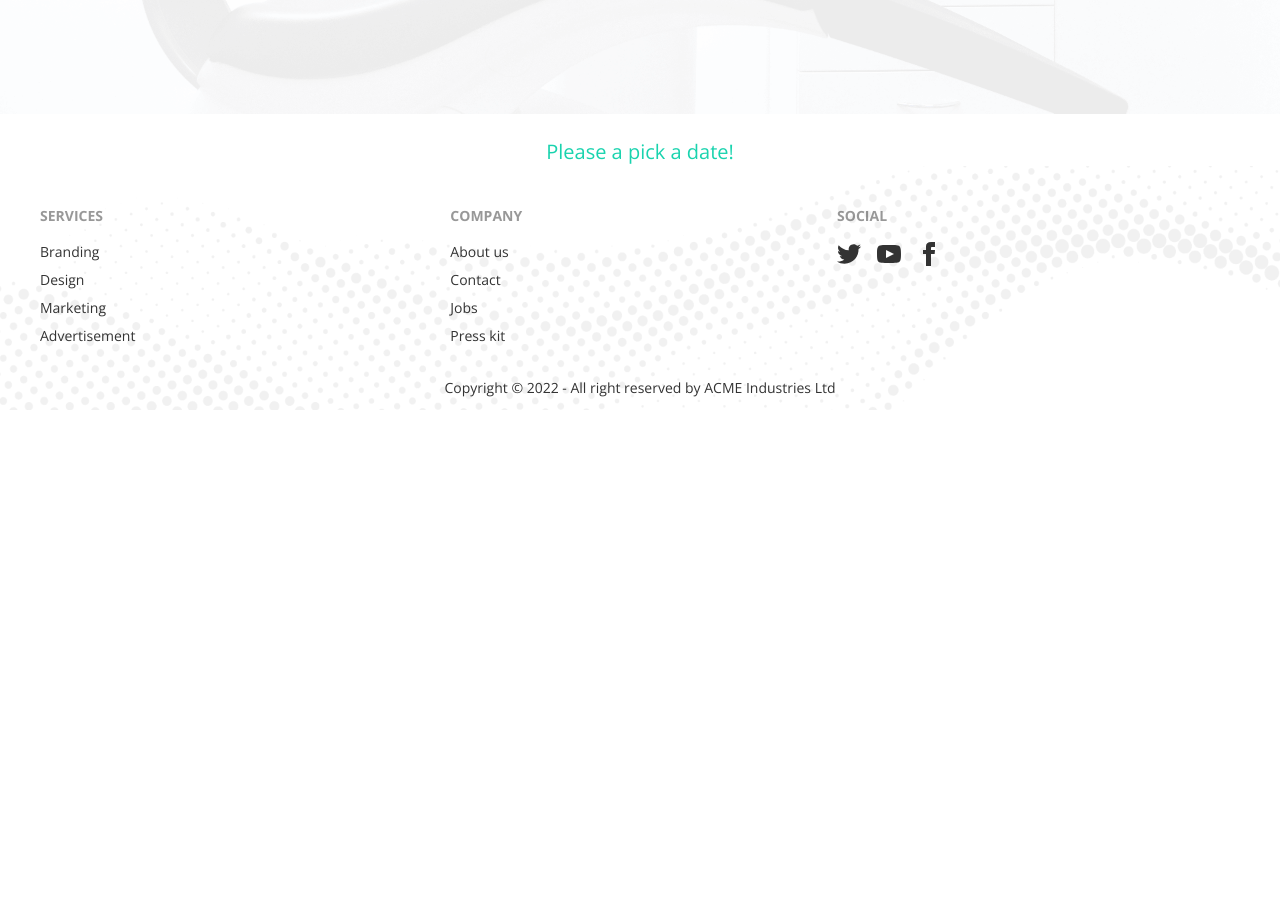
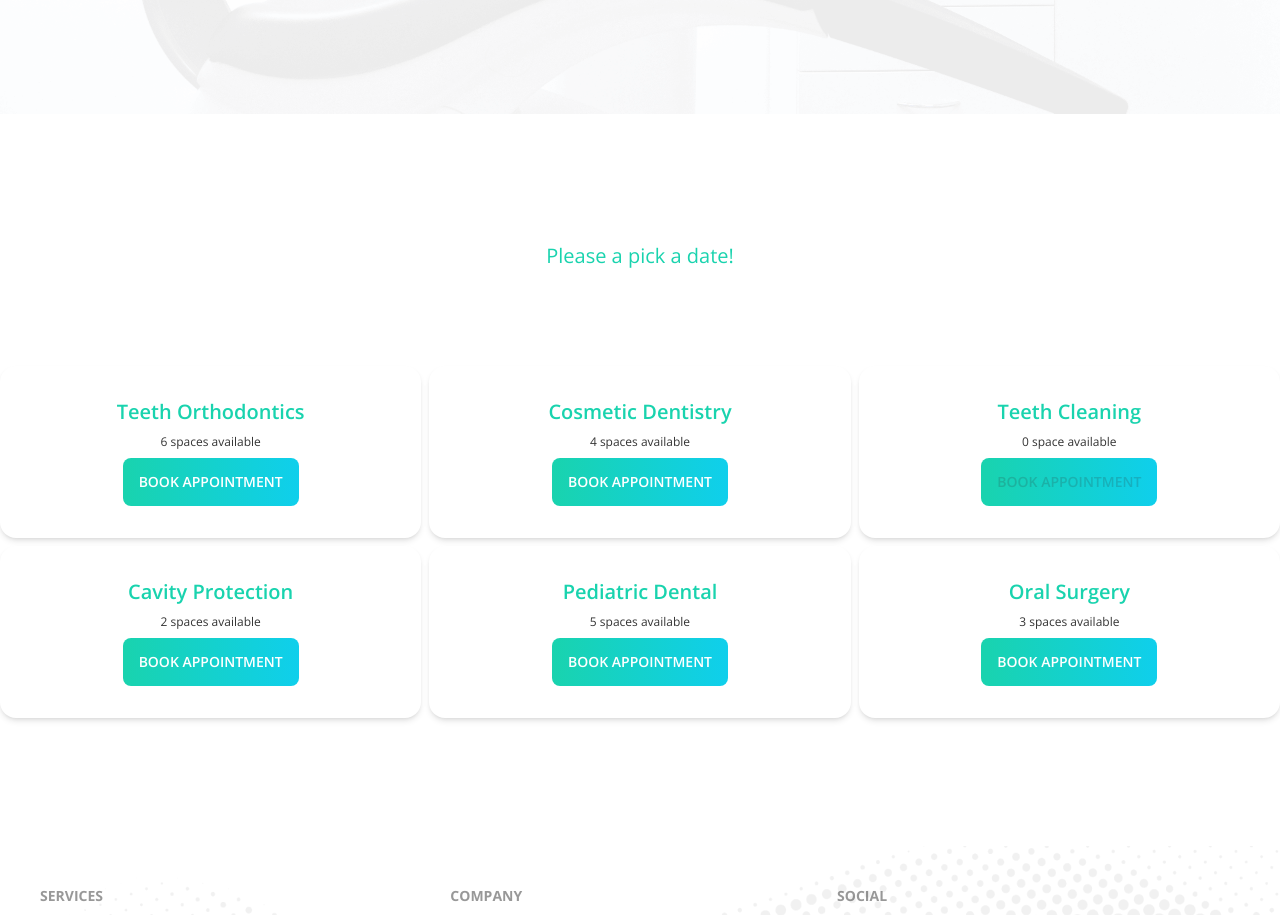
Before and after one commit to kmrajibfaysal/doctors-portal-client-km, a React (Create React App) app: page /appointment in a window 1280 px wide. Shown: the part 700-1615 px from the top of the page. Before the commit the page ends 1110 px from the top, so only its background shows below. Built offline with nearby package versions, Linux system fonts and the light colour scheme.

Commit message:
added static appointment booking card and slots availbale info

```diff
--- a/src/Pages/Appointment/AvailableAppointment.js
+++ b/src/Pages/Appointment/AvailableAppointment.js
@@ -1,9 +1,19 @@
 import { format } from 'date-fns';
-import React from 'react';
+import React, { useEffect, useState } from 'react';
+import Service from './Service';
 
 function AvailableAppointment({ selected }) {
+    const [services, setServices] = useState([]);
+
+    useEffect(() => {
+        fetch('services.json')
+            .then((res) => res.json())
+            .then((data) => setServices(data));
+    }, [services]);
+
     return (
-        <div className="mt-6 text-center">
+        <div className="container mx-auto my-24 md:my-32">
+            <div className="mb-12 text-center md:mb-24">
                 {selected ? (
                     <p className="text-xl text-secondary">
                         Available Appointments on {format(selected, 'PP')}
@@ -12,6 +22,12 @@ function AvailableAppointment({ selected }) {
                     <p className="text-xl text-secondary">Please a pick a date!</p>
                 )}
             </div>
+            <div className="mx-auto grid grid-cols-1 gap-2 md:grid-cols-2 lg:grid-cols-3">
+                {services.map((service) => (
+                    <Service key={service._id} service={service} />
+                ))}
+            </div>
+        </div>
     );
 }
 
--- a/src/Pages/Appointment/Banner.js
+++ b/src/Pages/Appointment/Banner.js
@@ -13,7 +13,7 @@ function Banner({ selected, setSelected }) {
                         alt="doctor"
                     />
                 </div>
-                <div className="w-full md:w-1/2">
+                <div className="mx-auto w-full md:w-1/2">
                     <Calender selected={selected} setSelected={setSelected} />
                 </div>
             </div>
--- /dev/null
+++ b/src/Pages/Appointment/Service.js
@@ -0,0 +1,26 @@
+import React from 'react';
+
+function Service({ service }) {
+    const { name, slots } = service;
+    return (
+        <div className="card max-w-[425px] items-center justify-center bg-base-100 shadow-md">
+            <div className="card-body text-center">
+                <h2 className="card-title justify-center text-secondary">{name}</h2>
+                <p className="text-xs">
+                    {slots.length} {slots.length <= 1 ? 'space' : 'spaces'} available
+                </p>
+                <div>
+                    <button
+                        disabled={!slots.length && true}
+                        type="button"
+                        className={`btn transform border-0 bg-gradient-to-r from-secondary to-primary uppercase text-white hover:scale-105 `}
+                    >
+                        Book appointment
+                    </button>
+                </div>
+            </div>
+        </div>
+    );
+}
+
+export default Service;
--- a/src/Shared/MainButton.js
+++ b/src/Shared/MainButton.js
@@ -1,10 +1,12 @@
 import React from 'react';
 
-function MainButton({ title }) {
+function MainButton({ title, ExtraClass }) {
     return (
         <button
             type="button"
-            className="btn transform border-0 bg-gradient-to-r from-secondary to-primary uppercase text-white hover:scale-105"
+            className={`btn transform border-0 bg-gradient-to-r from-secondary to-primary uppercase text-white hover:scale-105 ${
+                ExtraClass && ExtraClass
+            }`}
         >
             {title}
         </button>
```
Also changed, not shown: public/services.json (renamed from public/Service.json). Lines whose indentation alone changed are shown as unchanged.
